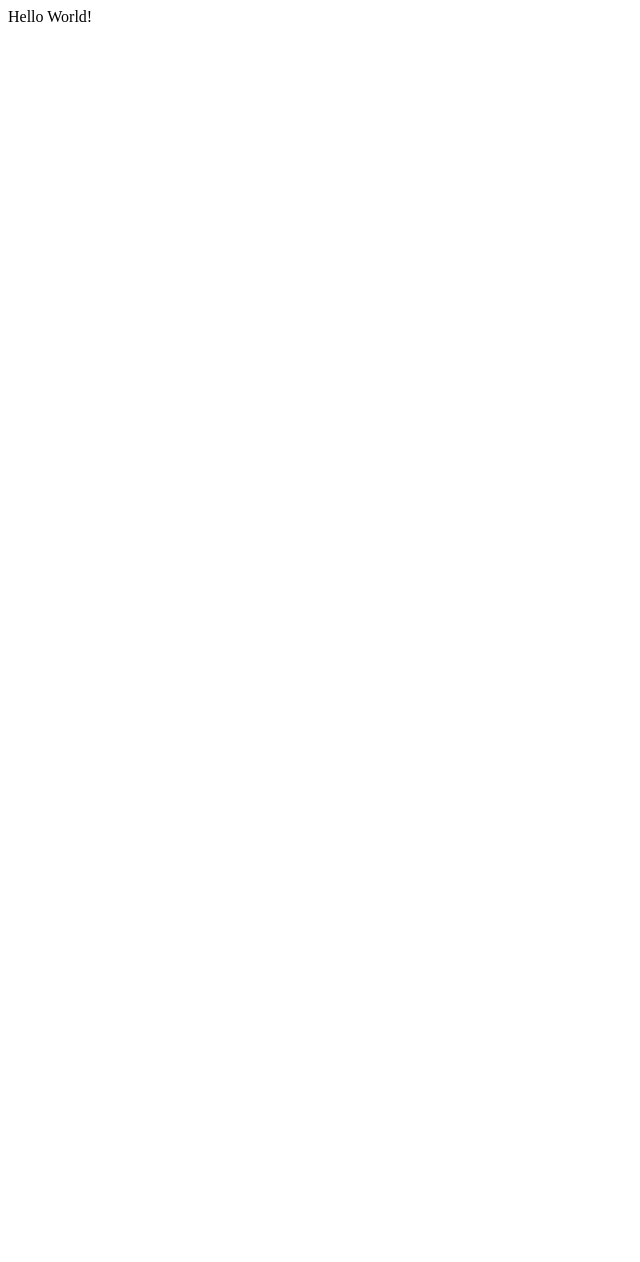
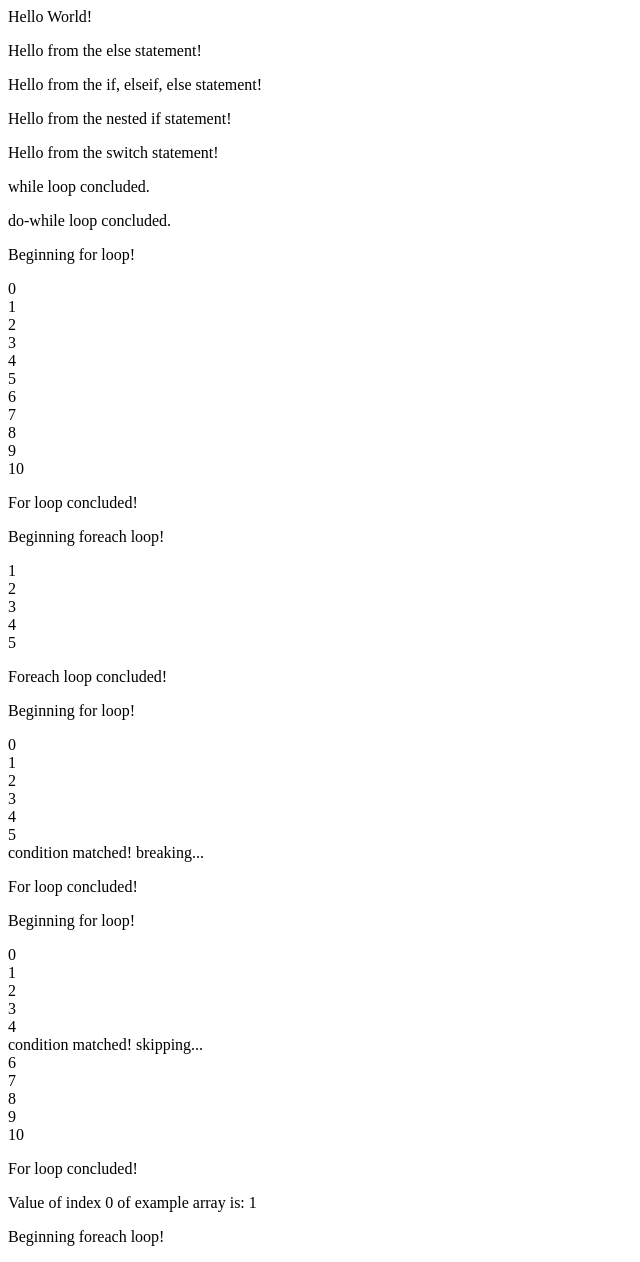
Before and after one commit to mattwdunwoody/CWEB1131-60, a PHP site: page /php-conditions.php in a window 1280 px wide. Before the commit the part shown is almost empty. Shown: the whole page, without its empty margins (0-640 px from the left). Before the commit the page ends 22 px from the top, so only its background shows below. Run offline with PHP 8.4, Linux system fonts and the light colour scheme.

Commit message:
updateing test conditionals file

```diff
--- a/testing-branch/php-conditions.php
+++ b/testing-branch/php-conditions.php
@@ -1,10 +1,159 @@
 <?php
 
 $exampleNum = 3;
+$exampleNum2 = 4;
+$exampleArray = array(1, 2, 3, 4, 5);
 
+//If statement:
 if($exampleNum == 3)
 {
 	echo "<p>Hello World!</p>";
 }
+//=============================
+
+
+
+//If.. Else statement:
+if($exampleNum == 0)
+{
+	echo "this should never print.";
+}
+
+else
+{
+	echo "<p>Hello from the else statement!</p>";
+}
+//===============================================
+
+
+
+//If elseif else statement:
+if($exampleNum == 0)
+{
+	echo "this statement should never print.";
+}
+
+elseif($exampleNum == 1)
+{
+	echo "this statement should also never print.";
+}
+
+else
+{
+	echo "<p>Hello from the if, elseif, else statement!</p>";
+}
+//===========================================================
+
+
+
+//Nested if statement
+if($exampleNum == 3)
+{
+	if($exampleNum2 ==4)
+	{
+		echo "<p>Hello from the nested if statement!</p>";
+	}
+}
+//========================================================
+
+
+
+//Switch statement:
+switch($exampleNum)
+{
+	case(0):
+		echo "this statement should never print.";
+	case(1):
+		echo "this statement should never print.";
+	case(2):
+		echo "this statement should never print.";
+	case(3):
+		echo "<p>Hello from the switch statement!</p>";
+}
+//=====================================================
+
+
+
+//while loop:
+while($exampleNum > 0)
+{
+	$exampleNum --;
+}
+echo "<p>while loop concluded.</p>";
+//==================================
+
+
+
+//do-while loop:
+do {$exampleNum ++;} while ($exampleNum < 10);
+echo "<p>do-while loop concluded.</p>";
+//===========================================
+
+
+
+//for loop;
+echo "<p>Beginning for loop!</p>";
+for($exampleNum = 0; $exampleNum <= 10; $exampleNum ++)
+{
+	echo "$exampleNum <br>";
+}
+echo "<p>For loop concluded!</p>";
+//=====================================================
+
+
+
+//foreach:
+echo "<p>Beginning foreach loop!</p>";
+foreach($exampleArray as $x)
+{
+	echo "$x <br>";
+}
+echo "<p>Foreach loop concluded!</p>";
+//====================================
+
+
+
+//for loop with break:
+echo "<p>Beginning for loop!</p>";
+for($exampleNum = 0; $exampleNum <= 10; $exampleNum ++)
+{
+	echo "$exampleNum <br>";
+	if($exampleNum == 5)
+	{
+		echo "condition matched! breaking...";
+		break;
+	}
+}
+echo "<p>For loop concluded!</p>";
+//=====================================================
+
+
+
+//for loop with continue:
+echo "<p>Beginning for loop!</p>";
+for($exampleNum = 0; $exampleNum <= 10; $exampleNum ++)
+{
+	if($exampleNum == 5)
+	{
+		echo "condition matched! skipping... <br>";
+		continue;
+	}
+	echo "$exampleNum <br>";
+}
+echo "<p>For loop concluded!</p>";
+//=====================================================
+
+
+
+//create array: see line 5.
+
+//Access arrays:
+echo "Value of index 0 of example array is: $exampleArray[0] <br>";
+
+//Update arrays:
+echo "<p>Beginning foreach loop!</p>";
+foreach($exampleArray as $index)
+{
+}
 
 ?>
```
